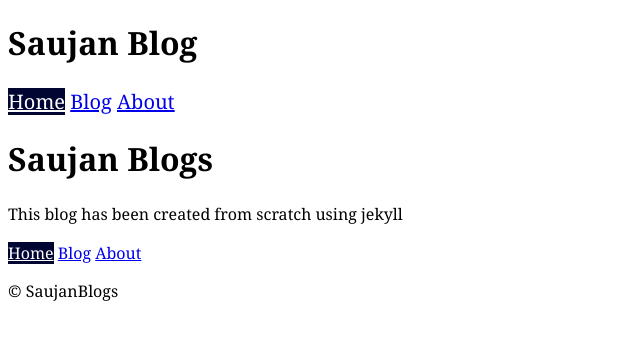
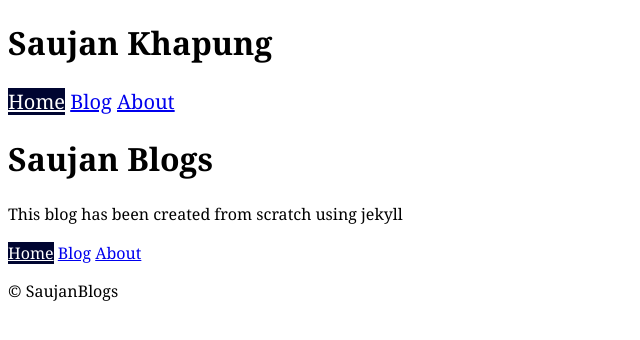
Before and after one commit to saujankhapungblogs/saujanblog, a Jekyll site: the page built from index.html, in a window 1280 px wide. Shown: the top 340 px of the page, without its empty margins (0-640 px from the left). Built offline with Jekyll 4.4.1, drawn with Linux system fonts in a browser that asks for light colours.

Commit message:
default und nav maa change

```diff
--- a/_includes/nav.html
+++ b/_includes/nav.html
@@ -1,7 +1,7 @@
 <nav>
     <ul class="nav {{include.navclass}}">
         <li><a href="{{site.baseurl}}/" class = "{% if page.url == '/' %}current{% endif %}">Home</a></li>
-        <li><a href="{{site.baseurl}}/blog.html" class = "{% if page.url == '/blog.html' %}current{% endif %}">Blog</a></li>
+        <li><a href="{{site.baseurl}}/blog.html/" class = "{% if page.url == '/blog.html' %}current{% endif %}">Blog</a></li>
         <li><a href="{{site.baseurl}}/about.html" class = "{% if page.url == '/about.html' %}current{% endif %}">About</a></li>
     </ul>
 </nav>
--- a/_layouts/default.html
+++ b/_layouts/default.html
@@ -4,13 +4,13 @@
     <meta charset="UTF-8">
     <meta http-equiv="X-UA-Compatible" content="IE=edge">
     <meta name="viewport" content="width=device-width, initial-scale=1.0">
-    <title>Saujan Blogs</title>
+    <title>Saujan Khapung</title>
     <link href="{{site.baseurl}}/css/common.css", rel="stylesheet">
 </head>
 <body>
 
 <header>
-    <h1>Saujan Blog</h1>
+    <h1>Saujan Khapung</h1>
     {% include nav.html navclass='nav-top'%}
 </header>
 
```
